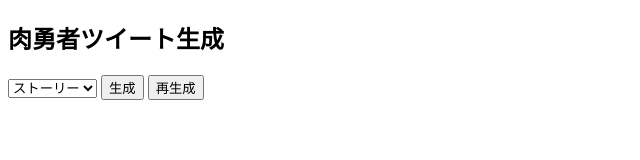
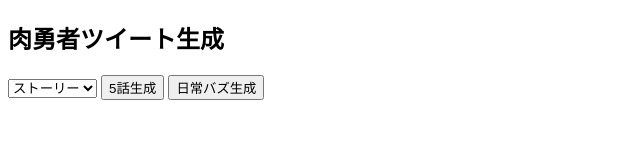
Before and after one commit to aiu60257/niku-yusha-ai, a plain HTML site: page index.html in a window 1280 px wide. Shown: the whole page, without its empty margins (0-640 px from the left). Drawn offline with Linux system fonts and the light colour scheme.

Commit message:
Update buttons and options in index.html

```diff
--- a/index.html
+++ b/index.html
@@ -16,8 +16,8 @@
   <option value="daily">日常</option>
 </select>
 
-<button onclick="generateTweet()">生成</button>
-<button onclick="regenerate()">再生成</button>
+<button onclick="generateStory5()">5話生成</button>
+<button onclick="generateDaily()">日常バズ生成</button>
 
 <div id="result"></div>
 
```
